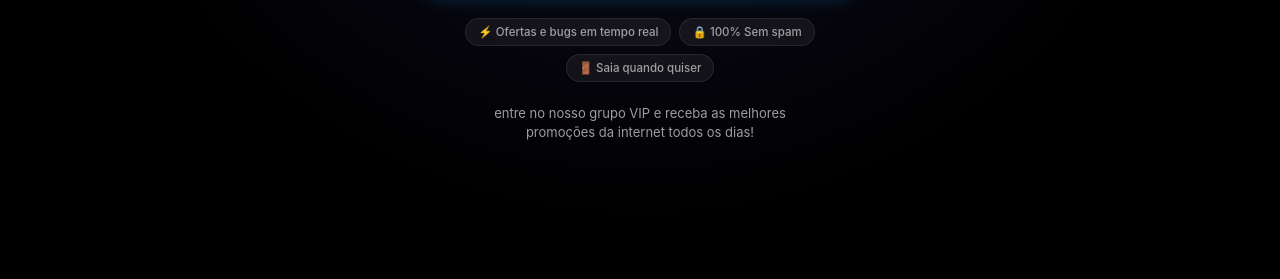
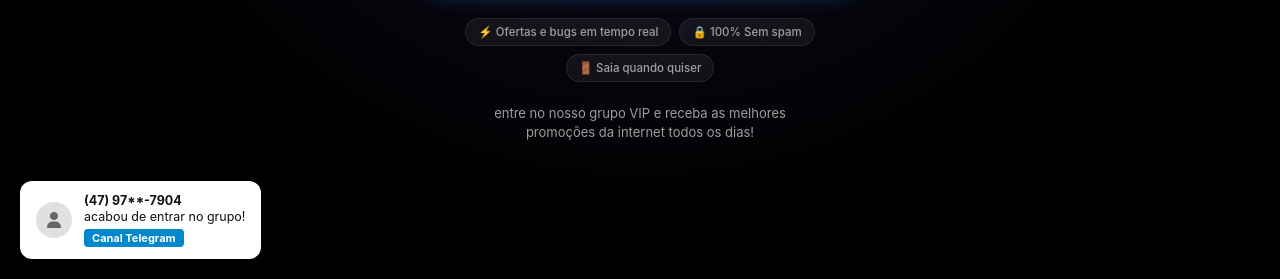
Before and after one commit to diguinhobleao-jpg/meus-links, a plain HTML site: page index.html in a window 1280 px wide. Shown: the part 521-800 px from the top of the page. Drawn offline with Linux system fonts and the light colour scheme.

Commit message:
Update index.html

```diff
--- a/index.html
+++ b/index.html
@@ -11,7 +11,6 @@
   <meta property="og:image" content="logo.png">
 
   <!-- ================= META PIXEL CODE ================= -->
-  <!-- Meta Pixel Code -->
   <script>
     !function(f,b,e,v,n,t,s)
     {if(f.fbq)return;n=f.fbq=function(){n.callMethod?
@@ -36,7 +35,6 @@
     <img height="1" width="1" style="display:none"
          src="https://www.facebook.com/tr?id=1099253609471359&ev=PageView&noscript=1"/>
   </noscript>
-  <!-- End Meta Pixel Code -->
   <!-- ================= FIM META PIXEL ================= -->
 
   <!-- Ícones Font Awesome -->
@@ -59,6 +57,7 @@
       align-items: center;
       justify-content: center;
       padding: 32px 16px;
+      overflow-x: hidden;
     }
 
     .container {
@@ -218,6 +217,67 @@
       line-height: 1.5;
       max-width: 320px;
     }
+
+    /* Estilo da Notificação Flutuante (Prova Social) */
+    #social-proof-popup {
+      position: fixed;
+      bottom: 20px;
+      left: 20px;
+      background: #ffffff;
+      color: #111111;
+      padding: 12px 16px;
+      border-radius: 12px;
+      box-shadow: 0 8px 25px rgba(0, 0, 0, 0.4);
+      display: flex;
+      align-items: center;
+      gap: 12px;
+      z-index: 9999;
+      opacity: 0;
+      transform: translateY(20px);
+      transition: all 0.4s ease;
+      pointer-events: none;
+      max-width: 300px;
+    }
+
+    #social-proof-popup.show {
+      opacity: 1;
+      transform: translateY(0);
+      pointer-events: auto;
+    }
+
+    .popup-avatar {
+      width: 36px;
+      height: 36px;
+      background: #e0e0e0;
+      border-radius: 50%;
+      display: flex;
+      align-items: center;
+      justify-content: center;
+      color: #666666;
+      font-size: 16px;
+      flex-shrink: 0;
+    }
+
+    .popup-text {
+      font-size: 12.5px;
+      line-height: 1.3;
+    }
+
+    .popup-phone {
+      font-weight: 700;
+      color: #111111;
+    }
+
+    .popup-action {
+      display: inline-block;
+      margin-top: 3px;
+      font-size: 11px;
+      font-weight: 700;
+      color: #ffffff;
+      background: #0088cc;
+      padding: 2px 8px;
+      border-radius: 4px;
+    }
   </style>
 </head>
 <body>
@@ -268,5 +328,60 @@
     </p>
   </div>
 
+  <!-- Caixa da Notificação Flutuante -->
+  <div id="social-proof-popup">
+    <div class="popup-avatar">
+      <i class="fa-solid fa-user"></i>
+    </div>
+    <div class="popup-text">
+      <span class="popup-phone" id="popup-phone-text">(11) 97***-4821</span>
+      <div>acabou de entrar no grupo!</div>
+      <span class="popup-action" id="popup-badge-text">Grupo WhatsApp</span>
+    </div>
+  </div>
+
+  <!-- Script para simular as notificações dinâmicas -->
+  <script>
+    const nomesCidades = ["São Paulo - SP", "Rio de Janeiro - RJ", "Belo Horizonte - MG", "Curitiba - PR", "Salvador - BA", "Porto Alegre - RS", "Brasília - DF", "Fortaleza - CE", "Manaus - AM", "Recife - PE"];
+    const ddds = ["11", "21", "31", "41", "81", "85", "61", "19", "27", "47"];
+    const tiposCanal = [
+      { texto: "Grupo WhatsApp", cor: "#00c853" },
+      { texto: "Canal Telegram", cor: "#0088cc" }
+    ];
+
+    function gerarNumeroAleatorio() {
+      const ddd = ddds[Math.floor(Math.random() * ddds.length)];
+      const parte1 = Math.floor(1000 + Math.random() * 9000);
+      const parte2 = Math.floor(1000 + Math.random() * 9000);
+      return `(${ddd}) 9${Math.floor(Math.random() * 5 + 4)}**-${parte2.toString().slice(-4)}`;
+    }
+
+    function mostrarPopup() {
+      const popup = document.getElementById('social-proof-popup');
+      const phoneEl = document.getElementById('popup-phone-text');
+      const badgeEl = document.getElementById('popup-badge-text');
+
+      // Atualiza com dados novos a cada exibição
+      phoneEl.textContent = gerarNumeroAleatorio();
+      const canalEscolhido = tiposCanal[Math.floor(Math.random() * tiposCanal.length)];
+      badgeEl.textContent = canalEscolhido.texto;
+      badgeEl.style.backgroundColor = canalEscolhido.cor;
+
+      // Mostra a notificação
+      popup.classList.add('show');
+
+      // Esconde após 4 segundos
+      setTimeout(() => {
+        popup.classList.remove('show');
+      }, 4000);
+    }
+
+    // Dispara a primeira notificação após 4 segundos da página carregar
+    setTimeout(mostrarPopup, 4000);
+
+    // Repete a cada 10 segundos
+    setInterval(mostrarPopup, 10000);
+  </script>
+
 </body>
 </html>
```
